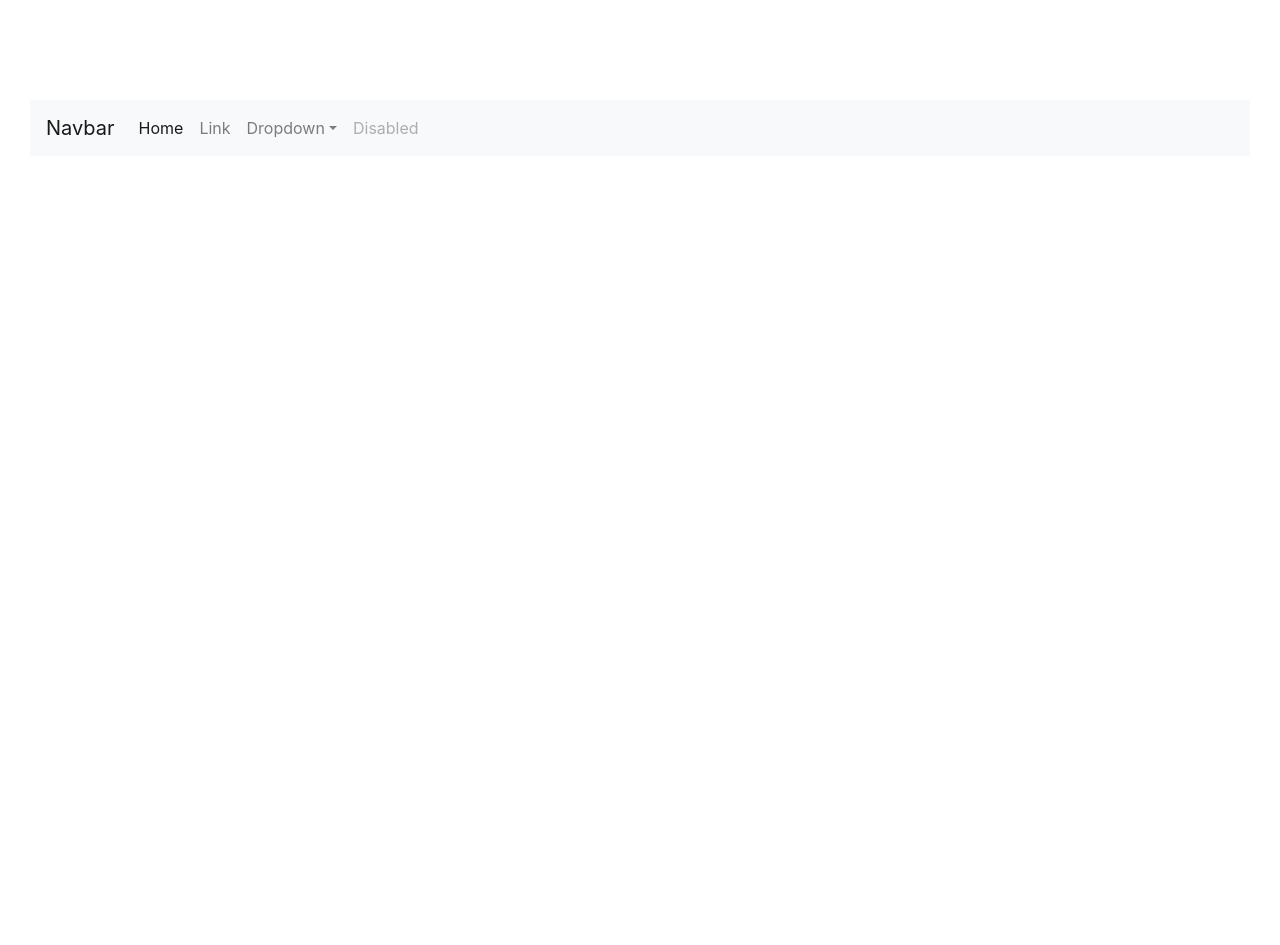
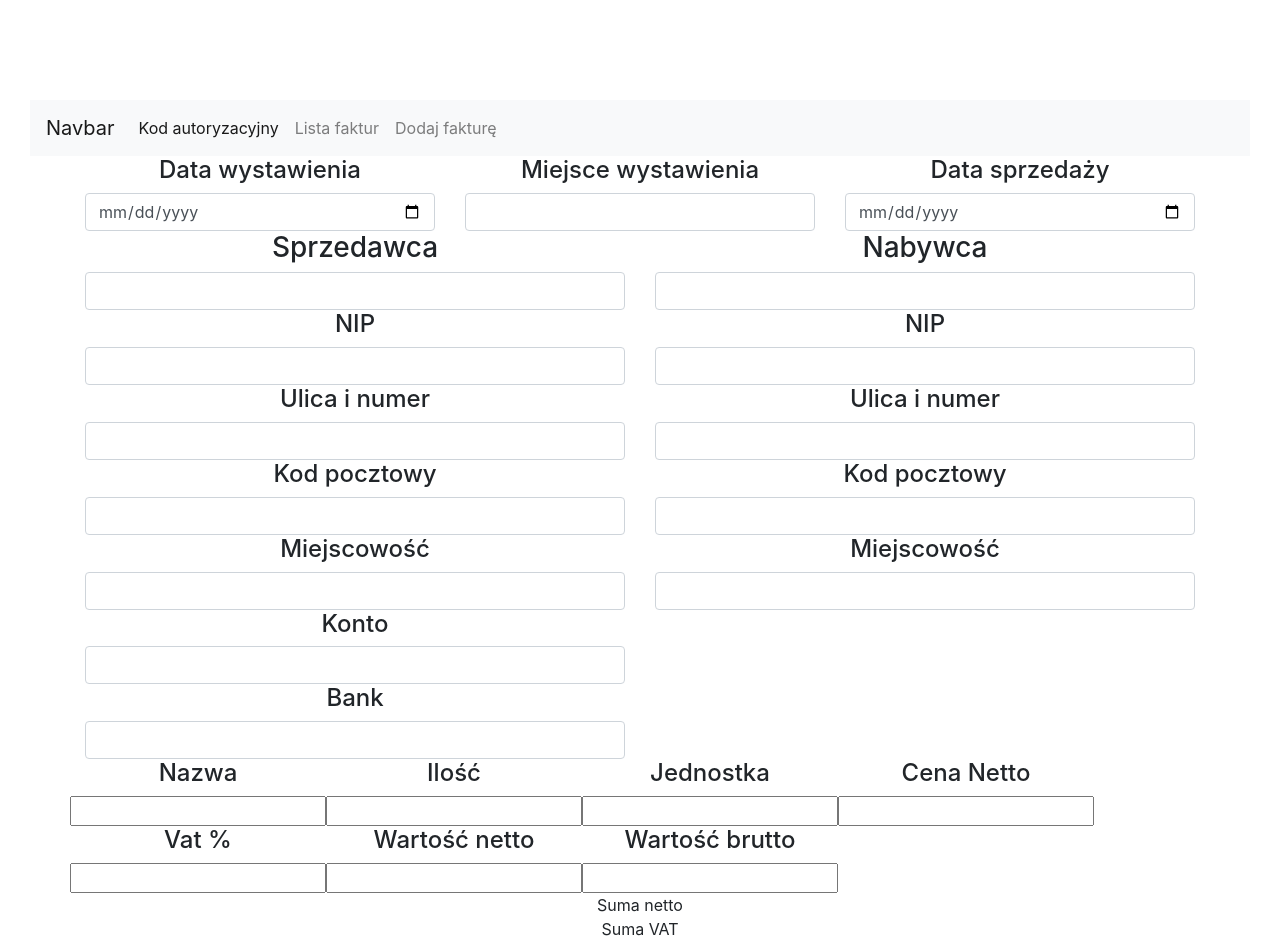
Before and after one commit to sp-pl/REST-API-Invoicing-interface, a React (Create React App) app in the folder rest-fakturownia/: page / in a window 1280 px wide. Shown: the top 945 px of the page. Before the commit the page ends 800 px from the top, so only its background shows below. Built offline with nearby package versions, Linux system fonts and the light colour scheme; no server answers.

Commit message:
invoice template state and handle input

```diff
--- a/rest-fakturownia/src/App.js
+++ b/rest-fakturownia/src/App.js
@@ -2,9 +2,12 @@ import React from 'react';
 import jQuery from 'jquery';
 import Popper from 'popper.js';
 import Bootstrap from 'bootstrap';
+
 import 'bootstrap/dist/css/bootstrap.css';
 import './App.css';
+
 import Nav from './components/nav/nav.jsx';
+import NewInvoiceTemplate from './components/main/new_invoice/new_invoice_template.jsx';
 
 fetch("https://jolapatola5.fakturownia.pl/invoices.json?period=this_month&api_token=B5Lg3uPBCMcDNX5lsQOM/jolapatola5")
   .then((response) => {
@@ -19,6 +22,7 @@ function App() {
   return (
     <div className="App">
       <Nav />
+      <NewInvoiceTemplate />
     </div>
   );
 }
--- /dev/null
+++ b/rest-fakturownia/src/components/main/new_invoice/new_invoice_template.jsx
@@ -0,0 +1,228 @@
+import React from 'react';
+
+class NewInvoiceTemplate extends React.Component{
+
+	constructor(props){
+		super(props);
+		this.state = {
+			dates:{
+				issue_date: '',
+				place:'',
+				sell_date:''
+			},
+			sides:[
+				{
+					seller_name:'',
+					nip:'',
+					street:'',
+					post_code:'',
+					city:'',
+					account_no:'',
+					bank:''
+				},
+				{
+					buyer_name:'',
+					nip:'',
+					street:'',
+					post_code:'',
+					city:''
+				}
+			],
+			invoice_pos:[
+				{
+					name:'',
+					quantity:'',
+					unit:'',
+					vat:'',
+					netto:'',
+					brutto:''
+				}
+			]
+		}
+		this.handleChange = this.handleChange.bind(this);
+	}
+
+	handleChange(event){
+		this.setState({
+			[event.target.name]: event.target.value
+		});
+		console.log(event.target.value)
+	}
+
+	render(){
+		return(
+			<div className="container newInvoice">
+				<div className="row  newInvoice-dates">
+					<div className="col-md-4">
+						<h4>Data wystawienia</h4>
+						<input
+							className="form-control"
+							type="date"
+							name="issue_date"
+							onChange={this.handleChange} />
+					</div>
+					<div className="col-md-4">
+						<h4>Miejsce wystawienia</h4>
+						<input
+							className="form-control"
+							type="text"
+							name="place"
+							onChange={this.handleChange} />
+					</div>
+					<div className="col-md-4">
+						<h4>Data sprzedaży</h4>
+						<input
+							className="form-control"
+							type="date"
+							name="sell_date"
+							onChange={this.handleChange} />
+					</div>
+				</div>
+				<div className="row sides">
+					<div className="col-md-6">
+						<h3>Sprzedawca</h3>
+						<input
+							className="form-control"
+							type="text"
+							onChange={this.handleChange} />
+						<div>
+							<h4>NIP</h4>
+							<input
+								className="form-control"
+								type="text"
+								onChange={this.handleChange} />
+						</div>
+						<div>
+							<h4>Ulica i numer</h4>
+							<input
+								className="form-control"
+								type="text"
+								onChange={this.handleChange}/>
+						</div>
+						<div>
+							<div>
+								<h4>Kod pocztowy</h4>
+								<input
+									className="form-control"
+									type="text"
+									onChange={this.handleChange}/>
+							</div>
+							<div>
+								<h4>Miejscowość</h4>
+								<input
+									className="form-control"
+									type="text"
+									onChange={this.handleChange}/>
+							</div>
+						</div>
+						<div>
+							<div>
+								<h4>Konto</h4>
+								<input
+									className="form-control"
+									type="text"
+									onChange={this.handleChange}/>
+							</div>
+							<div>
+								<h4>Bank</h4>
+								<input
+									className="form-control"
+									type="text"
+									onChange={this.handleChange}/>
+							</div>
+						</div>
+					</div>
+					<div className="col-md-6">
+						<h3>Nabywca</h3>
+						<input
+							className="form-control"
+							type="text" />
+						<div>
+							<h4>NIP</h4>
+							<div>
+								<input
+									className="form-control"
+									type="text"
+									onChange={this.handleChange} />
+							</div>
+						</div>
+						<div>
+							<h4>Ulica i numer</h4>
+							<div>
+								<input
+									className="form-control"
+									type="text"
+									onChange={this.handleChange} />
+							</div>
+						</div>
+						<div>
+							<div>
+								<h4>Kod pocztowy</h4>
+								<input
+									className="form-control"
+									type="text"
+									onChange={this.handleChange} />
+							</div>
+							<div className="form-group">
+								<h4>Miejscowość</h4>
+								<input
+									className="form-control"
+									type="text"
+									onChange={this.handleChange}/>
+							</div>
+						</div>
+					</div>
+				</div>
+				<div className="row newPos">
+					<div>
+						<h4>Nazwa</h4>
+						<input type="text" />
+					</div>
+					<div>
+						<h4>Ilość</h4>
+						<input type="number" />
+					</div>
+					<div>
+						<h4>Jednostka</h4>
+						<input type="text" />
+					</div>
+					<div>
+						<h4>Cena Netto</h4>
+						<input type="text" />
+					</div>
+					<div>
+						<h4>Vat %</h4>
+						<input type="text" />
+					</div>
+					<div>
+						<h4>Wartość netto</h4>
+						<input type="number" />
+					</div>
+					<div>
+						<h4>Wartość brutto</h4>
+						<input type="number" />
+					</div>
+				</div>
+				<div className="summary">
+					<div className="">
+						<span className="">Suma netto</span>
+						<span></span>
+					</div>
+					<div className="">
+						<span>Suma VAT</span>
+						<span></span>
+					</div>
+					<div className="">
+						<span>Suma Brutto</span>
+						<span></span>
+					</div>
+				</div>
+				<div className="">
+
+				</div>
+			</div>
+		)
+	}
+}
+
+export default NewInvoiceTemplate
--- a/rest-fakturownia/src/components/nav/nav.jsx
+++ b/rest-fakturownia/src/components/nav/nav.jsx
@@ -13,24 +13,13 @@ class Nav extends React.Component{
 			  <div class="collapse navbar-collapse" id="navbarSupportedContent">
 			    <ul class="navbar-nav mr-auto">
 			      <li class="nav-item active">
-			        <a class="nav-link" href="#">Home <span class="sr-only">(current)</span></a>
+			        <a class="nav-link" href="#">Kod autoryzacyjny</a>
 			      </li>
 			      <li class="nav-item">
-			        <a class="nav-link" href="#">Link</a>
-			      </li>
-			      <li class="nav-item dropdown">
-			        <a class="nav-link dropdown-toggle" href="#" id="navbarDropdown" role="button" data-toggle="dropdown" aria-haspopup="true" aria-expanded="false">
-			          Dropdown
-			        </a>
-			        <div class="dropdown-menu" aria-labelledby="navbarDropdown">
-			          <a class="dropdown-item" href="#">Action</a>
-			          <a class="dropdown-item" href="#">Another action</a>
-			          <div class="dropdown-divider"></div>
-			          <a class="dropdown-item" href="#">Something else here</a>
-			        </div>
+			        <a class="nav-link" href="#">Lista faktur</a>
 			      </li>
 			      <li class="nav-item">
-			        <a class="nav-link disabled" href="#">Disabled</a>
+			        <a class="nav-link" href="#">Dodaj fakturę</a>
 			      </li>
 			    </ul>
 			  </div>
```
